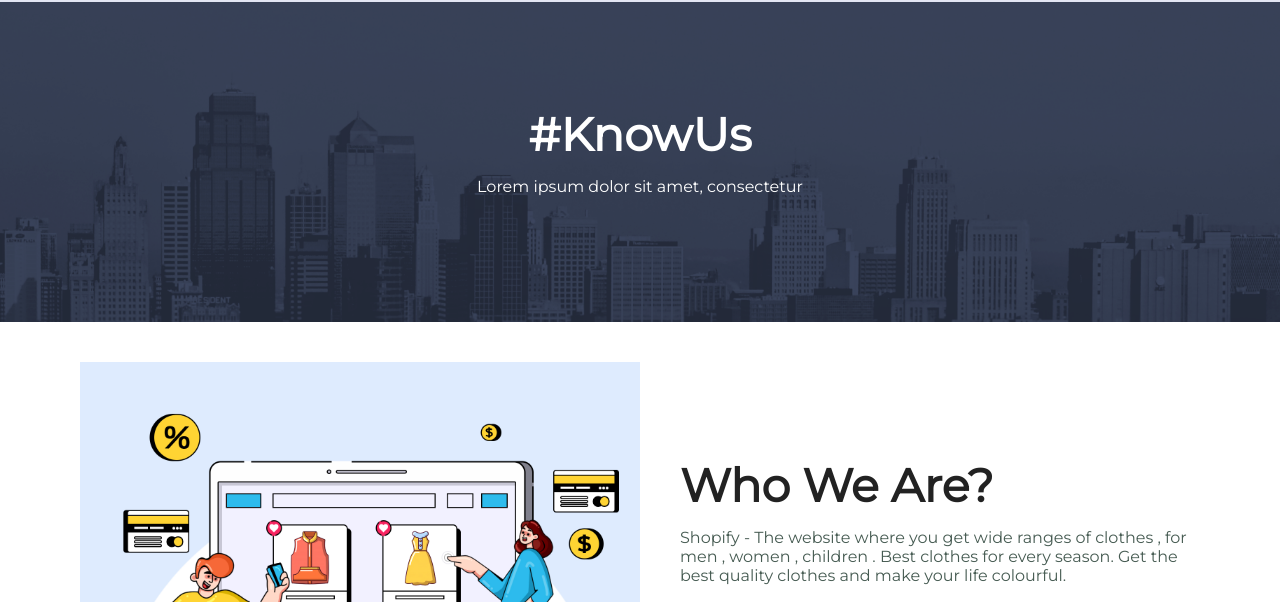
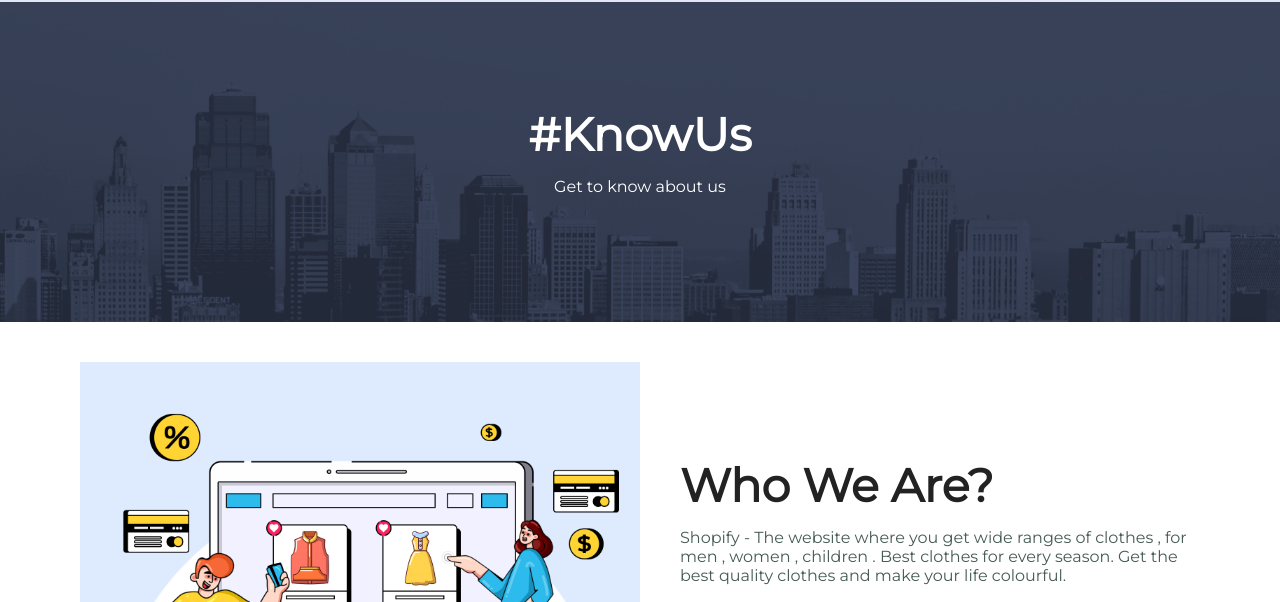
Before and after one commit to AnshumohanAcharya/E-Commerce-Website, a plain HTML site: page about.html in a window 1280 px wide. Shown: the part 198-800 px from the top of the page. Drawn offline with Linux system fonts and the light colour scheme.

Commit message:
Change in about page.

```diff
--- a/about.html
+++ b/about.html
@@ -53,7 +53,7 @@
 
         <section id="page-header" class="about-header">
             <h2>#KnowUs</h2>
-            <p>Lorem ipsum dolor sit amet, consectetur</p>
+            <p>Get to know about us</p>
         </section>
 
         <section id="about-head" class="section-p1">
```
